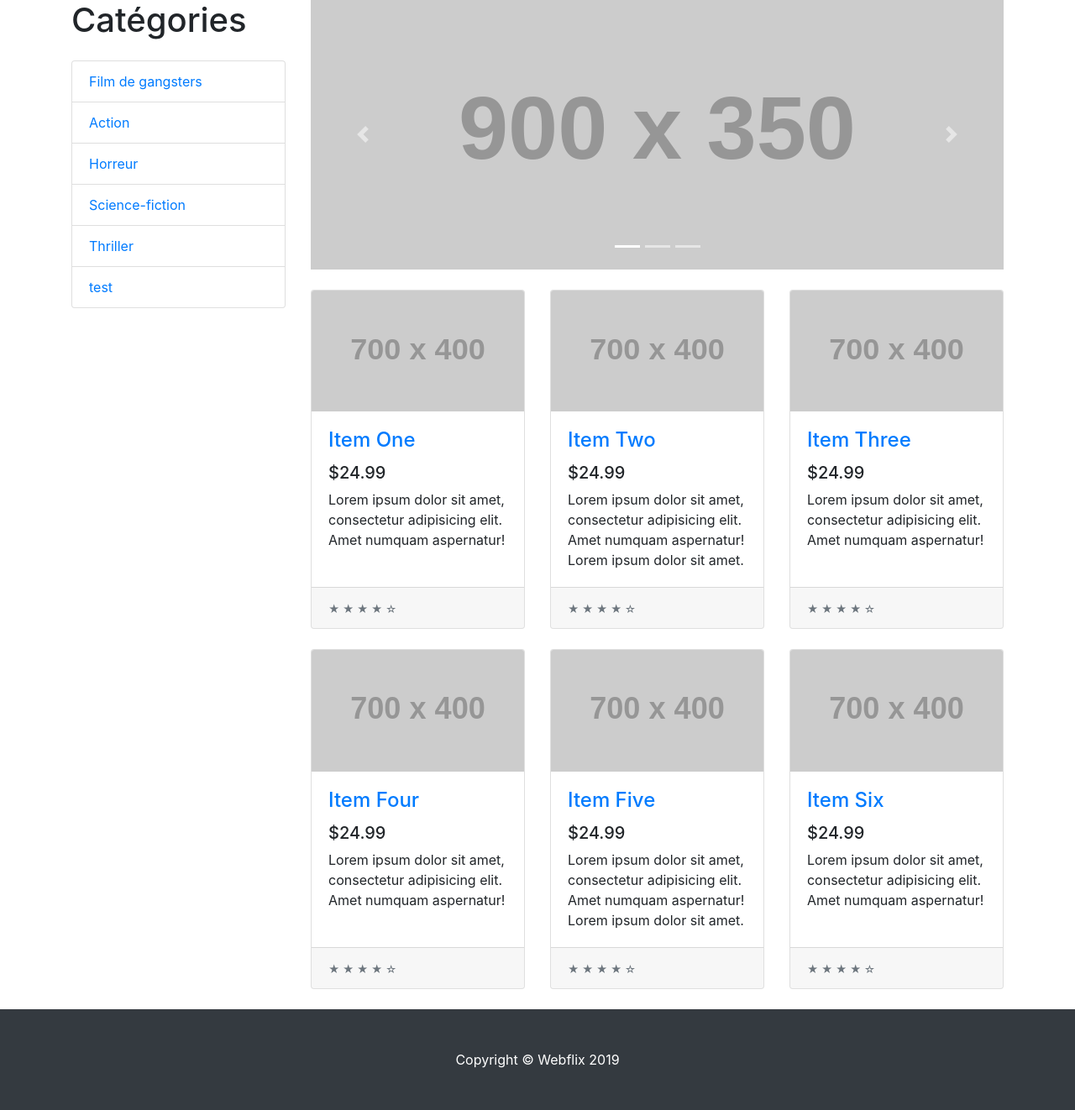
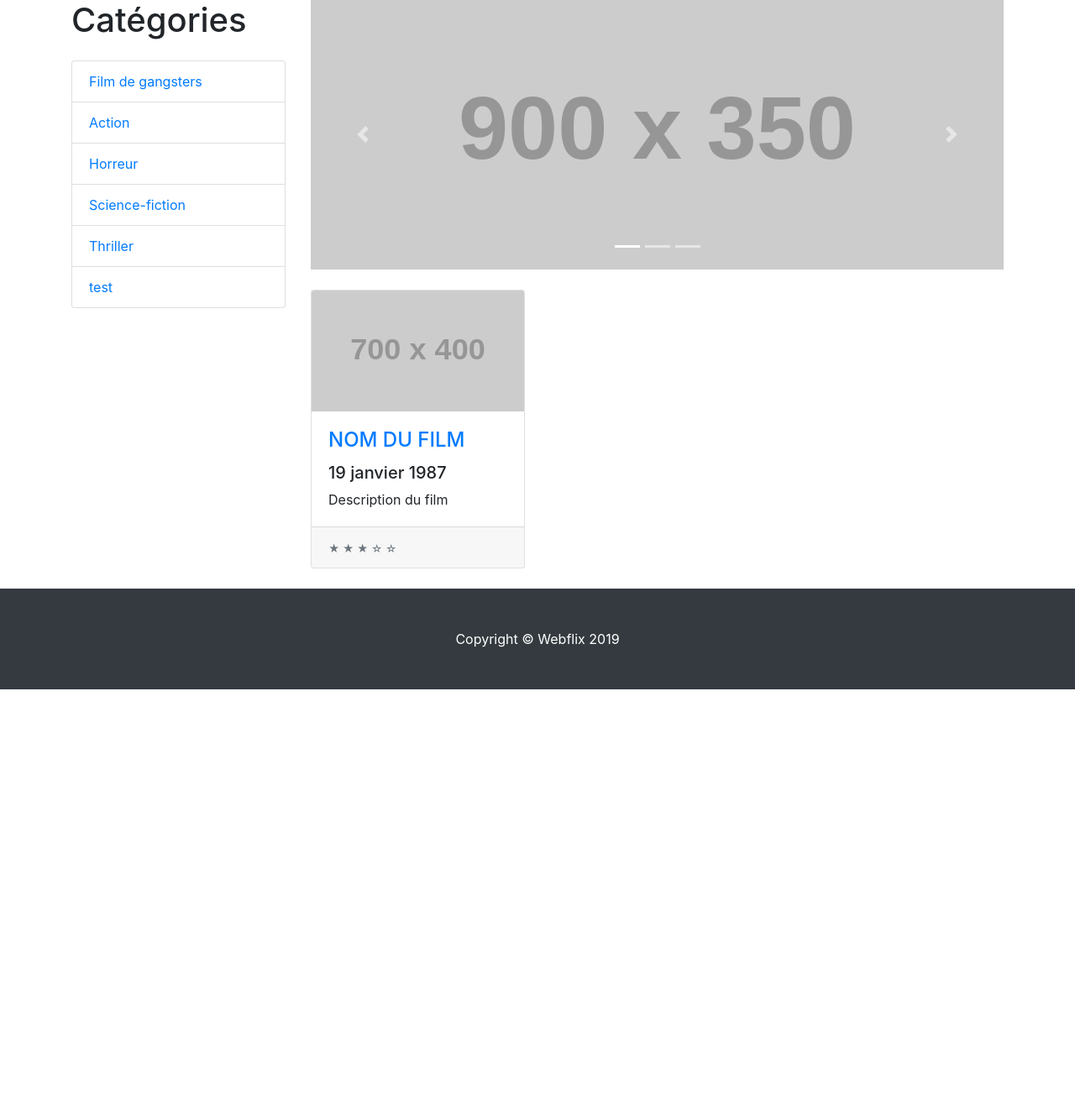
Before and after one commit to daw-2/php, a PHP site: page / in a window 1280 px wide. Shown: the part 80-1402 px from the top of the page at 84% size. After the commit the page ends 901 px from the top, so only its background shows below. Run offline with PHP 8.4, Linux system fonts and the light colour scheme; data comes from the database, SQL or seed files in the repository; some libraries are stand-ins or nearby versions.

Commit message:
Movie exo

```diff
--- a/14-webflix/public/index.php
+++ b/14-webflix/public/index.php
@@ -73,98 +73,35 @@ require_once __DIR__ . '/../partials/header.php'; ?>
 
         <div class="row">
 
-          <div class="col-lg-4 col-md-6 mb-4">
-            <div class="card h-100">
-              <a href="#"><img class="card-img-top" src="http://placehold.it/700x400" alt=""></a>
-              <div class="card-body">
-                <h4 class="card-title">
-                  <a href="#">Item One</a>
-                </h4>
-                <h5>$24.99</h5>
-                <p class="card-text">Lorem ipsum dolor sit amet, consectetur adipisicing elit. Amet numquam aspernatur!</p>
-              </div>
-              <div class="card-footer">
-                <small class="text-muted">&#9733; &#9733; &#9733; &#9733; &#9734;</small>
-              </div>
-            </div>
-          </div>
+          <?php
+            /**
+             * Dynamiser la liste des films
+             * 1. Faire la requête SQL pour récupérer toutes les films.
+             * 2. On récupère un résultat, un tableau de films.
+             * 3. On parcourt ce tableau et on remplace la partie HTML
+             * dans la div avec la classe col-lg-4.
+             * 4. BONUUUUS : Générer un nombre d'étoiles aléatoire
+             */
+          ?>
 
           <div class="col-lg-4 col-md-6 mb-4">
             <div class="card h-100">
               <a href="#"><img class="card-img-top" src="http://placehold.it/700x400" alt=""></a>
               <div class="card-body">
                 <h4 class="card-title">
-                  <a href="#">Item Two</a>
+                  <a href="#">NOM DU FILM</a>
                 </h4>
-                <h5>$24.99</h5>
-                <p class="card-text">Lorem ipsum dolor sit amet, consectetur adipisicing elit. Amet numquam aspernatur! Lorem ipsum dolor sit amet.</p>
+                <h5>19 janvier 1987</h5>
+                <p class="card-text">Description du film</p>
               </div>
               <div class="card-footer">
-                <small class="text-muted">&#9733; &#9733; &#9733; &#9733; &#9734;</small>
-              </div>
-            </div>
-          </div>
-
-          <div class="col-lg-4 col-md-6 mb-4">
-            <div class="card h-100">
-              <a href="#"><img class="card-img-top" src="http://placehold.it/700x400" alt=""></a>
-              <div class="card-body">
-                <h4 class="card-title">
-                  <a href="#">Item Three</a>
-                </h4>
-                <h5>$24.99</h5>
-                <p class="card-text">Lorem ipsum dolor sit amet, consectetur adipisicing elit. Amet numquam aspernatur!</p>
-              </div>
-              <div class="card-footer">
-                <small class="text-muted">&#9733; &#9733; &#9733; &#9733; &#9734;</small>
-              </div>
-            </div>
-          </div>
-
-          <div class="col-lg-4 col-md-6 mb-4">
-            <div class="card h-100">
-              <a href="#"><img class="card-img-top" src="http://placehold.it/700x400" alt=""></a>
-              <div class="card-body">
-                <h4 class="card-title">
-                  <a href="#">Item Four</a>
-                </h4>
-                <h5>$24.99</h5>
-                <p class="card-text">Lorem ipsum dolor sit amet, consectetur adipisicing elit. Amet numquam aspernatur!</p>
-              </div>
-              <div class="card-footer">
-                <small class="text-muted">&#9733; &#9733; &#9733; &#9733; &#9734;</small>
-              </div>
-            </div>
-          </div>
-
-          <div class="col-lg-4 col-md-6 mb-4">
-            <div class="card h-100">
-              <a href="#"><img class="card-img-top" src="http://placehold.it/700x400" alt=""></a>
-              <div class="card-body">
-                <h4 class="card-title">
-                  <a href="#">Item Five</a>
-                </h4>
-                <h5>$24.99</h5>
-                <p class="card-text">Lorem ipsum dolor sit amet, consectetur adipisicing elit. Amet numquam aspernatur! Lorem ipsum dolor sit amet.</p>
-              </div>
-              <div class="card-footer">
-                <small class="text-muted">&#9733; &#9733; &#9733; &#9733; &#9734;</small>
-              </div>
-            </div>
-          </div>
-
-          <div class="col-lg-4 col-md-6 mb-4">
-            <div class="card h-100">
-              <a href="#"><img class="card-img-top" src="http://placehold.it/700x400" alt=""></a>
-              <div class="card-body">
-                <h4 class="card-title">
-                  <a href="#">Item Six</a>
-                </h4>
-                <h5>$24.99</h5>
-                <p class="card-text">Lorem ipsum dolor sit amet, consectetur adipisicing elit. Amet numquam aspernatur!</p>
-              </div>
-              <div class="card-footer">
-                <small class="text-muted">&#9733; &#9733; &#9733; &#9733; &#9734;</small>
+                <small class="text-muted">
+                  &#9733;
+                  &#9733;
+                  &#9733;
+                  &#9734;
+                  &#9734;
+                </small>
               </div>
             </div>
           </div>
```
